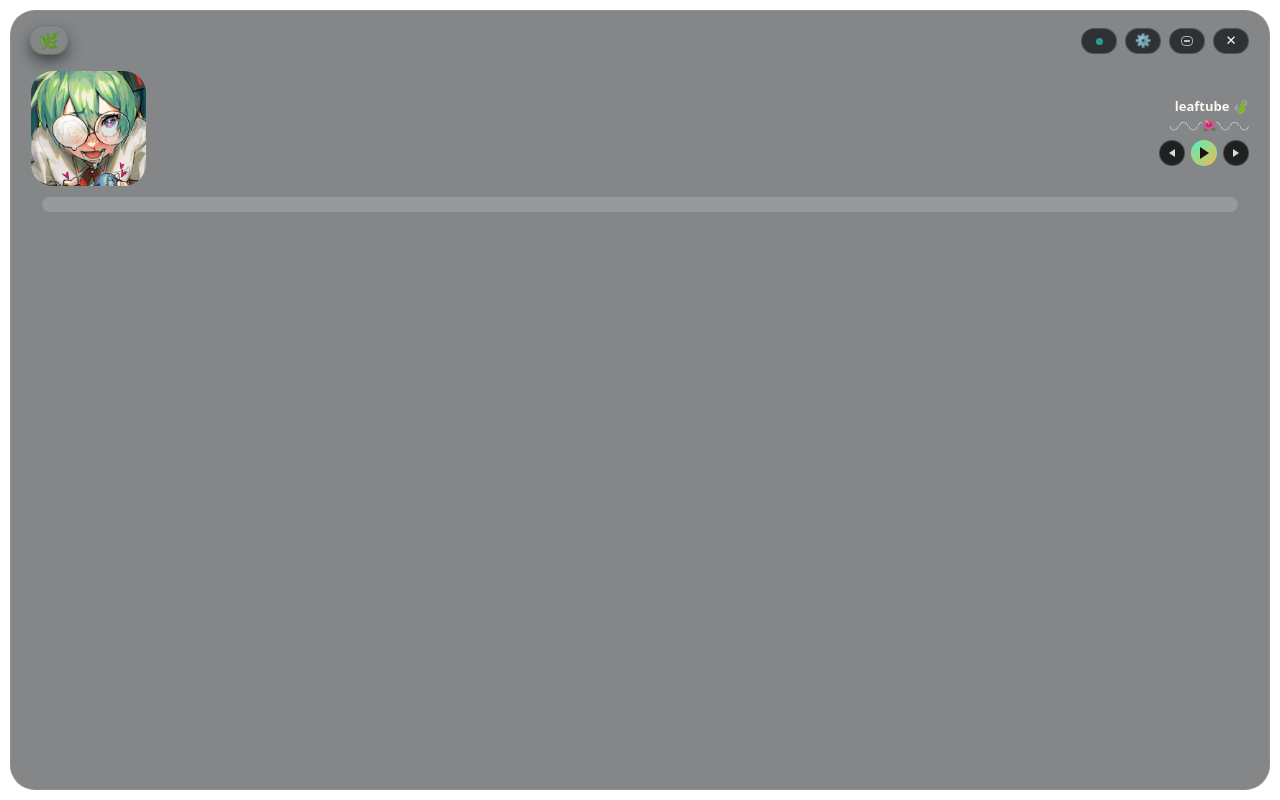
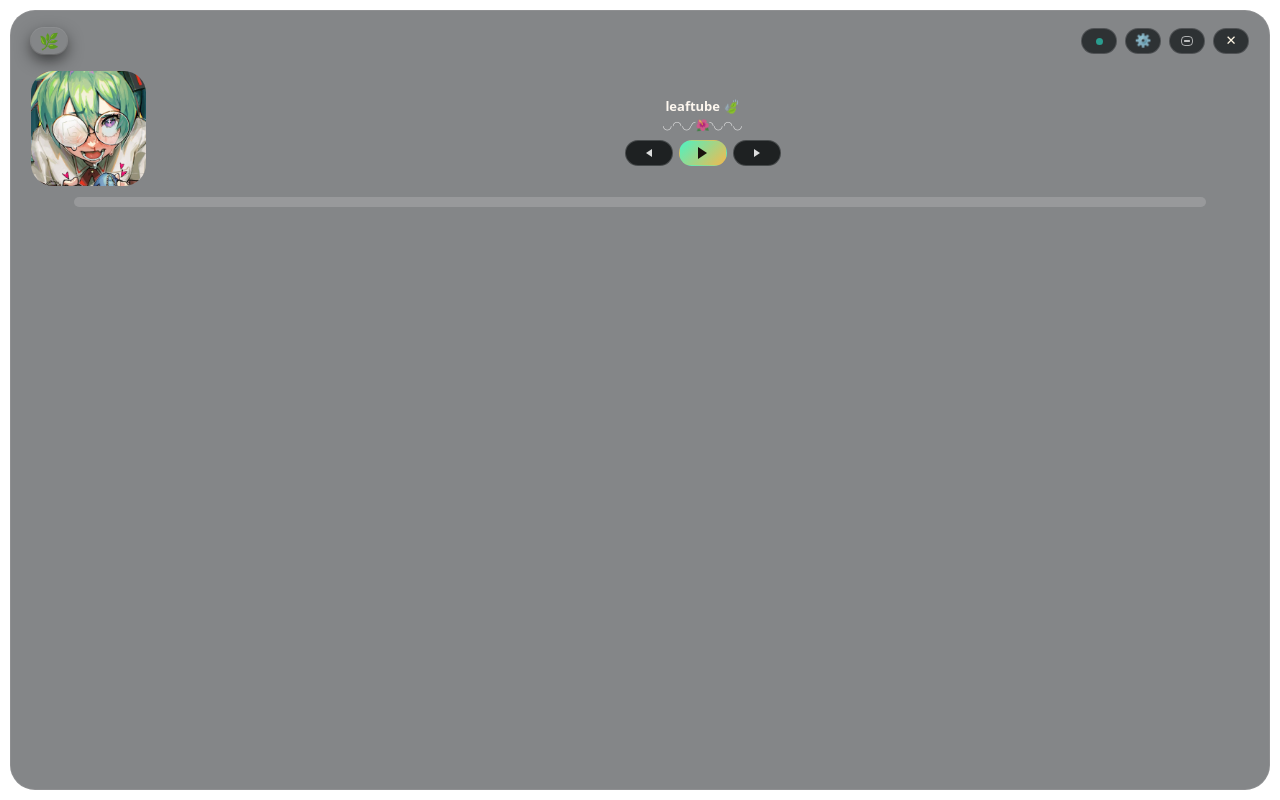
Before and after one commit to mntbliss/leaftube-, a Vue app: page / in a window 1280 px wide. Built offline with nearby package versions, Linux system fonts and the light colour scheme.

Commit message:
🌺 | css changes

```diff
--- a/src/components/AppPlayer.vue
+++ b/src/components/AppPlayer.vue
@@ -177,13 +177,13 @@
         flex: 1;
         display: flex;
         flex-direction: column;
-        align-items: flex-end;
+        align-items: center;
         gap: 8px;
     }
 
     .track-meta {
         align-self: stretch;
-        text-align: right;
+        text-align: center;
         max-width: 100%;
         overflow: hidden;
     }
@@ -230,7 +230,7 @@
     }
 
     .circle-control {
-        width: 26px;
+        width: 48px;
         height: 26px;
         border-radius: 999px;
         border: 1px solid rgba(255, 255, 255, 0.18);
@@ -314,8 +314,8 @@
         align-items: center;
         justify-self: center;
         align-self: center;
-        height: 15px;
-        width: 95%;
+        height: 10px;
+        width: 90%;
     }
 
     .progress-track {
--- a/src/styles/global.css
+++ b/src/styles/global.css
@@ -147,9 +147,9 @@ body {
 }
 
 .icon-glyph {
-    display: block;
     line-height: 1;
     transform: translateY(-0.5px);
+    pointer-events: none;
 }
 
 .icon-button:hover {
@@ -170,6 +170,7 @@ body {
     height: 7px;
     border-radius: 999px;
     background: var(--leaf-accent);
+    pointer-events: none;
 }
 
 .icon-toggle.is-on .icon-dot {
@@ -182,6 +183,7 @@ body {
     border-radius: 4px;
     border: 1px solid rgba(255, 255, 255, 0.6);
     position: relative;
+    pointer-events: none;
 }
 
 .icon-expand .icon-bars::before,
```
